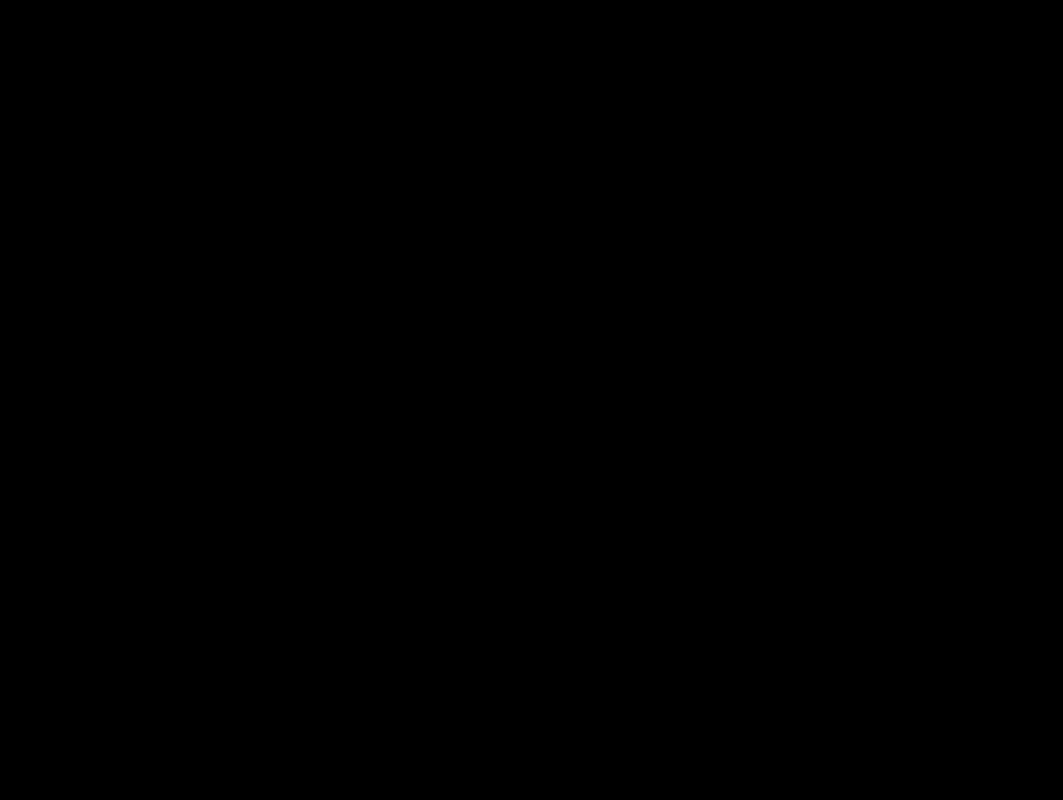
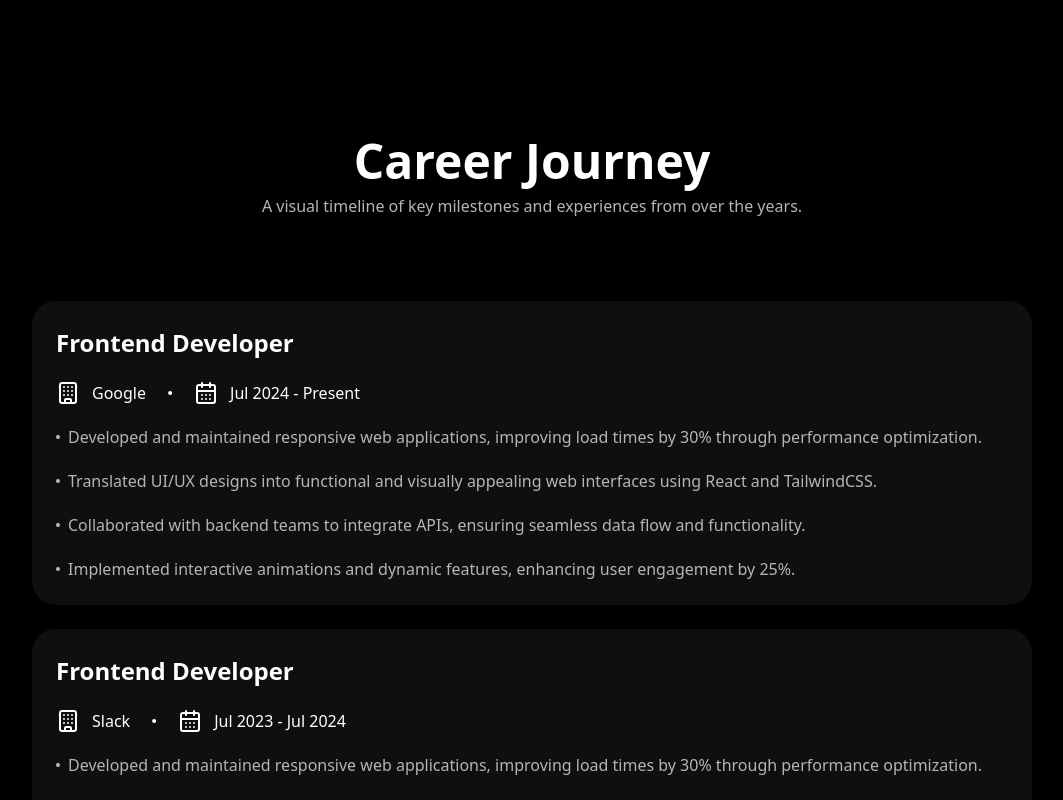
Before and after one commit to cindynufa/cindynufa-portfolio-5-wph, a Next.js app: page / in a window 1280 px wide. Shown: the part 1920-2720 px from the top of the page, without its empty margins (108-1171 px from the left). Before the commit the page ends 1971 px from the top, so only its background shows below. Built offline with nearby package versions, Linux system fonts and the light colour scheme.

Commit message:
Feat: added component Career section, added constants for Career card, added assets, added Career section to page.tsx. Desktop on going, need line gradient for the last step.

```diff
--- a/src/app/page.tsx
+++ b/src/app/page.tsx
@@ -2,6 +2,7 @@ import About from '@/components/about';
 import Waves from '@/components/waves';
 import Header from '@/components/header';
 import Hero from '@/components/hero';
+import Career from '@/components/career';
 
 export default function Home() {
   return (
@@ -10,6 +11,7 @@ export default function Home() {
       <Hero />
       <Waves />
       <About />
+      <Career />
     </>
   );
 }
--- /dev/null
+++ b/src/components/career/CareerCard.tsx
@@ -0,0 +1,33 @@
+import CareerCardConst from '@/constants/CareerCard';
+import CareerCardItem from './CareerCardItem';
+import { Fragment } from 'react/jsx-runtime';
+import { Building, CalendarDays, Dot } from 'lucide-react';
+
+export default function CareerCard() {
+  return (
+    <div className="flex flex-col w-full gap-6">
+      {CareerCardConst.map((careerCard, index) => (
+        <div
+          key={index}
+          className="flex flex-col w-full p-6 gap-5 border-0 bg-neutral-500 rounded-3xl"
+        >
+          <h3 className="text-display-xs font-bold text-white">
+            {careerCard.heading}
+          </h3>
+          <div className="flex flex-row gap-3">
+            <Building />
+            <p>{careerCard.text}</p>
+            <Dot />
+            <CalendarDays />
+            <p>{careerCard.date}</p>
+          </div>
+          {careerCard.description.map((description, index1) => (
+            <Fragment key={index1}>
+              <CareerCardItem src={careerCard.src} description={description} />
+            </Fragment>
+          ))}
+        </div>
+      ))}
+    </div>
+  );
+}
--- /dev/null
+++ b/src/components/career/CareerCardItem.tsx
@@ -0,0 +1,24 @@
+import Image from 'next/image';
+
+interface CareerCardItemProps {
+  src: boolean;
+  description: string;
+}
+
+export default function CareerCardItem({
+  src,
+  description,
+}: CareerCardItemProps) {
+  return (
+    <div className="flex flex-row gap-2 items-center">
+      <Image
+        src={`${src ? '/icons/ellipse.png' : ''}`}
+        alt="Ellipse"
+        width={4}
+        height={4}
+        className="w-1 h-1"
+      />
+      <p className={`${src ? 'text-neutral-200' : ''}`}>{description}</p>
+    </div>
+  );
+}
--- /dev/null
+++ b/src/components/career/CareerDescription.tsx
@@ -0,0 +1,11 @@
+import Description from '../component/Description';
+import SectionTitle from '../component/SectionTitle';
+
+export default function CareerDescription() {
+  return (
+    <div className="gap-3 text-center">
+      <SectionTitle heading="Career Journey" />
+      <Description description="A visual timeline of key milestones and experiences from over the years." />
+    </div>
+  );
+}
--- /dev/null
+++ b/src/components/career/index.tsx
@@ -0,0 +1,11 @@
+import CareerCard from './CareerCard';
+import CareerDescription from './CareerDescription';
+
+export default function Career() {
+  return (
+    <div className="flex flex-col w-full px-35 py-20 gap-20">
+      <CareerDescription />
+      <CareerCard />
+    </div>
+  );
+}
--- /dev/null
+++ b/src/constants/CareerCard.ts
@@ -0,0 +1,48 @@
+type Type = {
+  heading: string;
+  text: string;
+  date: string;
+  src: boolean;
+  description: string[];
+};
+
+const CareerCardConst: Type[] = [
+  {
+    heading: 'Frontend Developer',
+    text: 'Google',
+    date: 'Jul 2024 - Present',
+    src: true,
+    description: [
+      'Developed and maintained responsive web applications, improving load times by 30% through performance optimization.',
+      'Translated UI/UX designs into functional and visually appealing web interfaces using React and TailwindCSS.',
+      'Collaborated with backend teams to integrate APIs, ensuring seamless data flow and functionality.',
+      'Implemented interactive animations and dynamic features, enhancing user engagement by 25%.',
+    ],
+  },
+  {
+    heading: 'Frontend Developer',
+    text: 'Slack',
+    date: 'Jul 2023 - Jul 2024',
+    src: true,
+    description: [
+      'Developed and maintained responsive web applications, improving load times by 30% through performance optimization.',
+      'Translated UI/UX designs into functional and visually appealing web interfaces using React and TailwindCSS.',
+      'Collaborated with backend teams to integrate APIs, ensuring seamless data flow and functionality.',
+      'Implemented interactive animations and dynamic features, enhancing user engagement by 25%.',
+    ],
+  },
+  {
+    heading: 'Frontend Developer',
+    text: 'Skype',
+    date: 'Nov 2021 - Jul 2023',
+    src: true,
+    description: [
+      'Developed and maintained responsive web applications, improving load times by 30% through performance optimization.',
+      'Translated UI/UX designs into functional and visually appealing web interfaces using React and TailwindCSS.',
+      'Collaborated with backend teams to integrate APIs, ensuring seamless data flow and functionality.',
+      'Implemented interactive animations and dynamic features, enhancing user engagement by 25%.',
+    ],
+  },
+];
+
+export default CareerCardConst;
```
Also changed, not shown: public/icons/ellipse.png (added).
